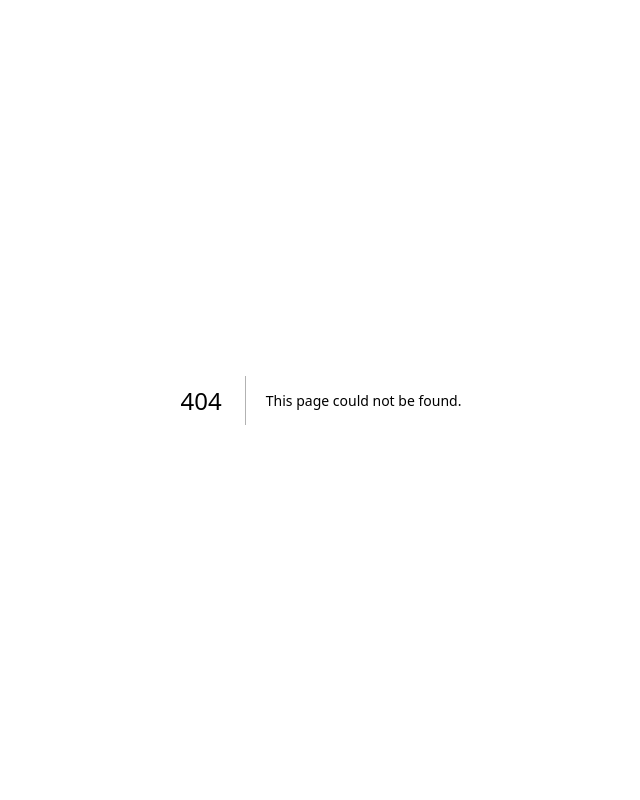
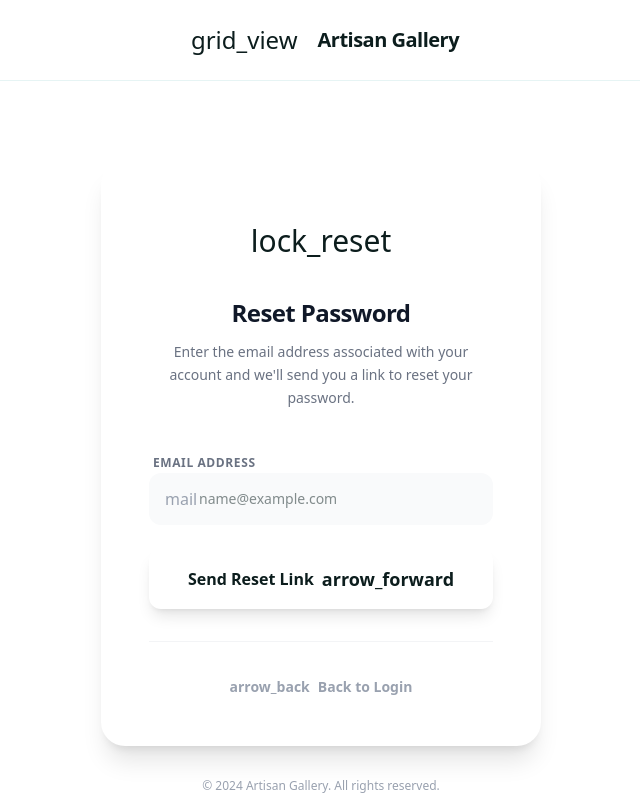
Before and after one commit to Ahmed-Soliman777/dandra-office, a Next.js app: page /forget-password in a window 1280 px wide. Before the commit this address had no page. Shown: the top 800 px of the page, without its empty margins (319-959 px from the left). Built offline with nearby package versions, Linux system fonts and the light colour scheme.

Commit message:
Add forget password page

```diff
--- /dev/null
+++ b/src/app/(auth)/forget-password/page.tsx
@@ -0,0 +1,68 @@
+import Link from "next/link"
+
+const page = () => {
+    return (
+        <div className="bg-background-light dark:bg-background-dark font-display text-[#0c1d1d] dark:text-gray-100 min-h-screen flex flex-col transition-colors duration-300">
+            <header
+                className="w-full bg-white/80 dark:bg-background-dark/80 backdrop-blur-md border-b border-[#e6f4f4] dark:border-gray-800">
+                <div className="max-w-7xl mx-auto px-6 lg:px-10 py-4 flex items-center justify-center">
+                    <div className="flex items-center gap-3">
+                        <div className="bg-primary p-2 rounded-lg">
+                            <span className="material-symbols-outlined text-2xl">grid_view</span>
+                        </div>
+                        <h1 className="text-xl font-extrabold tracking-tight">Artisan Gallery</h1>
+                    </div>
+                </div>
+            </header>
+            <main className="flex-1 flex items-center justify-center px-6 py-20">
+                <div className="w-full max-w-110">
+                    <div className="bg-white dark:bg-gray-800 rounded-3xl shadow-xl shadow-primary/5 p-8 md:p-12">
+                        <div className="text-center mb-10">
+                            <div className="inline-flex items-center justify-center size-16 bg-primary/10 rounded-2xl mb-6">
+                                <span className="material-symbols-outlined text-primary text-3xl">lock_reset</span>
+                            </div>
+                            <h2 className="text-2xl font-extrabold tracking-tight mb-3 text-gray-900 dark:text-white">Reset Password
+                            </h2>
+                            <p className="text-gray-500 dark:text-gray-400 text-sm leading-relaxed">
+                                Enter the email address associated with your account and we&apos;ll send you a link to reset your
+                                password.
+                            </p>
+                        </div>
+                        <form className="space-y-6">
+                            <div className="space-y-2">
+                                <label className="text-xs font-bold uppercase tracking-wider text-gray-500 dark:text-gray-400 ml-1"
+                                    htmlFor="email">Email Address</label>
+                                <div className="relative group">
+                                    <span
+                                        className="material-symbols-outlined absolute left-4 top-1/2 -translate-y-1/2 text-gray-400 group-focus-within:text-primary transition-colors">mail</span>
+                                    <input
+                                        className="w-full bg-gray-50 dark:bg-gray-900 border-2 border-transparent focus:border-primary/20 focus:ring-0 rounded-xl pl-12 pr-4 py-3.5 text-sm transition-all outline-none"
+                                        id="email" name="email" placeholder="name@example.com" required type="email" />
+                                </div>
+                            </div>
+                            <button
+                                className="w-full bg-primary hover:bg-primary/90 font-bold py-4 rounded-xl shadow-lg shadow-primary/20 transition-all active:scale-[0.98] flex items-center justify-center gap-2"
+                                type="submit">
+                                <span>Send Reset Link</span>
+                                <span className="material-symbols-outlined text-lg">arrow_forward</span>
+                            </button>
+                        </form>
+                        <div className="mt-8 pt-8 border-t border-gray-100 dark:border-gray-700 text-center">
+                            <Link className="inline-flex items-center gap-2 text-sm font-bold text-gray-400 hover:text-primary transition-colors"
+                                href="#">
+                                <span className="material-symbols-outlined text-sm">arrow_back</span>
+                                Back to Login
+                            </Link>
+                        </div>
+                    </div>
+                    <p className="text-center mt-8 text-xs text-gray-400">
+                        © 2024 Artisan Gallery. All rights reserved.
+                    </p>
+                </div>
+            </main>
+            <div className="h-10"></div>
+        </div>
+    )
+}
+
+export default page
```
